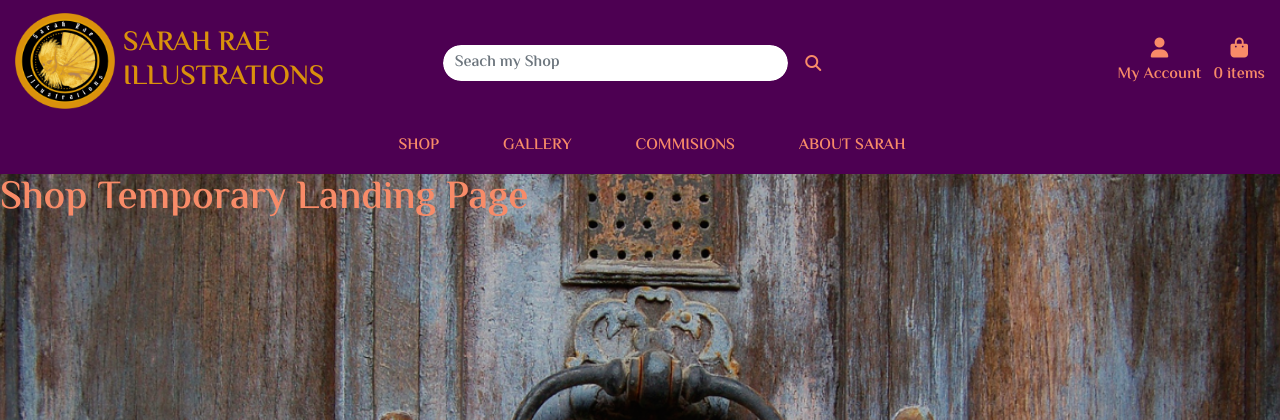
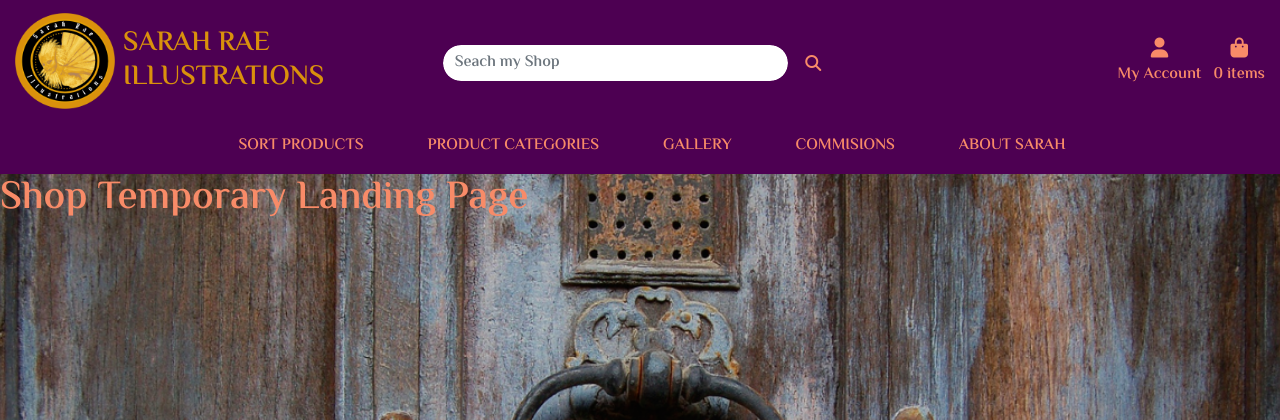
Before and after one commit to mikerae/sarah-rae-illustrations, a Django app: page /shop/ in a window 1280 px wide. Shown: the top 420 px of the page. Run offline with Django 3.2, Linux system fonts and the light colour scheme; some libraries are stand-ins or nearby versions.

Commit message:
Add bespoke nav for Shop and Gallery

```diff
--- a/home/templates/home/index.html
+++ b/home/templates/home/index.html
@@ -4,10 +4,12 @@
 {% block page_header %}
 <div class="container header-container">
     <div class="row">
-        <div class="col"></div>
+        <div class="col">
+        </div>
     </div>
 </div>
 {% endblock %}
+
 
 {% block content %}
 <div class="container h-100">
--- a/shop/views.py
+++ b/shop/views.py
@@ -2,7 +2,11 @@ from django.shortcuts import render
 
 
 def shop(request):
-    """ Return shop landing  page view.
+    """ Render shop landing  page view with shop path as context.
     """
+    site_area = request.path
+    context = {
+        'site_area': site_area,
+    }
 
-    return render(request, 'shop/shop.html')
+    return render(request, 'shop/shop.html', context)
--- a/templates/base.html
+++ b/templates/base.html
@@ -123,8 +123,18 @@
                         aria-controls="main-nav">
                         <span class="navbar-toggler-icon"></span>
                     </button>
+
+                    {% if site_area == '/shop/' %}
+                    {% include 'includes/mobile-top-header.html' %}
+                    {% include 'includes/shop-nav.html' %}
+                    {% elif  site_area == '/digital_artworks/' %}
+                    {% include 'includes/mobile-top-header.html' %}
+                    {% include 'includes/gallery-nav.html' %}
+                    {% else %}
                     {% include 'includes/mobile-top-header.html' %}
                     {% include 'includes/main-nav.html' %}
+                    {% endif %}
+
                 </nav>
             </div>
         </header>
@@ -144,7 +154,8 @@
                 <div class="col"></div>
                 <div class="col-3 d-flex align-items-center justify-content-between">
                     <a href=""><i class="nav-link fa-brands fa-square-facebook fa-2xl"></i></a>
-                    <a href=""><i class="nav-link fa-brands fa-square-instagram fa-2xl"></i></a>
+                    <a href="https://www.instagram.com/sarahrae.illustrations/?igshid=OGQ5ZDc2ODk2ZA%3D%3D"
+                        target="blank" rel="external"><i class="nav-link fa-brands fa-square-instagram fa-2xl"></i></a>
                 </div>
                 <div class="col"></div>
             </div>
--- a/templates/includes/main-nav.html
+++ b/templates/includes/main-nav.html
@@ -1,29 +1,25 @@
 <div class="collapse navbar-collapse" id="main-nav">
     <ul class="navbar-nav w-auto mx-auto">
         <li class="nav-item">
-            <a class="logo-font font-weight-bold nav-link taext-sri mr-5" href="{% url 'shop' %}"
-                id="all-shop-items-link">
+            <a class="logo-font font-weight-bold nav-link mr-5" href="{% url 'shop' %}" id="all-shop-items-link">
                 Shop
             </a>
         </li>
 
         <li class="nav-item">
-            <a class="logo-font font-weight-bold nav-link text-sri mr-5" href="{% url 'digital_artworks' %}"
-                id="Gallery-link">
+            <a class="logo-font font-weight-bold nav-link mr-5" href="{% url 'digital_artworks' %}" id="Gallery-link">
                 Gallery
             </a>
         </li>
 
         <li class="nav-item">
-            <a class="logo-font font-weight-bold nav-link text-sri mr-5" href="{% url 'commissions' %}"
-                id="commissions-link">
+            <a class="logo-font font-weight-bold nav-link mr-5" href="{% url 'commissions' %}" id="commissions-link">
                 Commisions
             </a>
         </li>
 
         <li class="nav-item">
-            <a class="logo-font font-weight-bold nav-link text-sri" href="{% url 'about_sarah' %}"
-                id="about-sarah=link">
+            <a class="logo-font font-weight-bold nav-link" href="{% url 'about_sarah' %}" id="about-sarah=link">
                 About Sarah
             </a>
         </li>
--- /dev/null
+++ b/templates/includes/shop-nav.html
@@ -0,0 +1,36 @@
+<div class="collapse navbar-collapse" id="main-nav">
+    <ul class="navbar-nav w-auto mx-auto">
+        <li class="nav-item">
+            <a class="logo-font font-weight-bold nav-link taext-sri mr-5" href="#" id="all-shop-items-link">
+                Sort Products
+            </a>
+        </li>
+
+        <li class="nav-item">
+            <a class="logo-font font-weight-bold nav-link taext-sri mr-5" href="#" id="all-shop-items-link">
+                Product Categories
+            </a>
+        </li>
+
+        <li class="nav-item">
+            <a class="logo-font font-weight-bold nav-link text-sri mr-5" href="{% url 'digital_artworks' %}"
+                id="Gallery-link">
+                Gallery
+            </a>
+        </li>
+
+        <li class="nav-item">
+            <a class="logo-font font-weight-bold nav-link text-sri mr-5" href="{% url 'commissions' %}"
+                id="commissions-link">
+                Commisions
+            </a>
+        </li>
+
+        <li class="nav-item">
+            <a class="logo-font font-weight-bold nav-link text-sri" href="{% url 'about_sarah' %}"
+                id="about-sarah=link">
+                About Sarah
+            </a>
+        </li>
+    </ul>
+</div>
```
Also changed, not shown: digital_artworks/views.py (+7 -2 lines), templates/includes/gallery-nav.html (added, +30 -0 lines).
